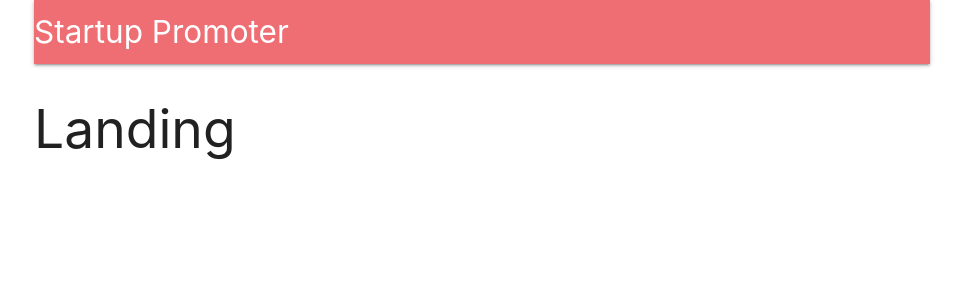
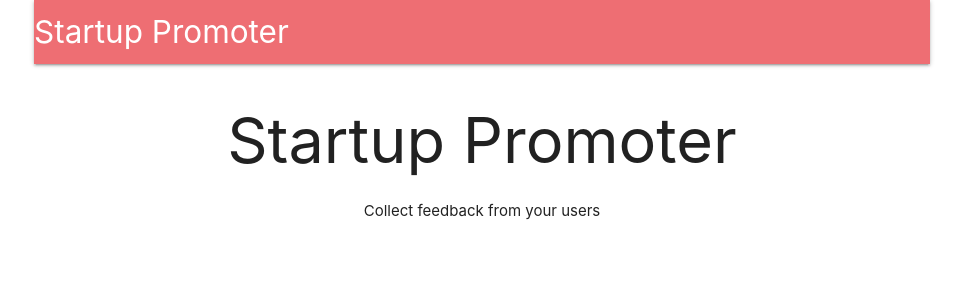
Before and after one commit to Jameem/startup-promotion, a React (Create React App) app in the folder client/: page / in a window 1280 px wide. Shown: the top 300 px of the page, without its empty margins (158-1121 px from the left). Built offline with nearby package versions, Linux system fonts and the light colour scheme; no server answers.

Commit message:
Landing Component

```diff
--- a/client/src/components/App.js
+++ b/client/src/components/App.js
@@ -4,9 +4,9 @@
 import * as actions from "../actions"
 
 import Header from "./Header"
+import Landing from "./Landing"
 const Dashboard = () => <h2>Dashboard</h2>
 const SurveyNew = () => <h2>New Survey</h2>
-const Landing = () => <h2>Landing</h2>
 
 class App extends Component {
   componentDidMount() {
--- /dev/null
+++ b/client/src/components/Landing.js
@@ -0,0 +1,12 @@
+import React from "react"
+
+const Landing = () => {
+  return (
+    <div style={{ textAlign: "center" }}>
+      <h1>Startup Promoter</h1>
+      Collect feedback from your users
+    </div>
+  )
+}
+
+export default Landing
```
